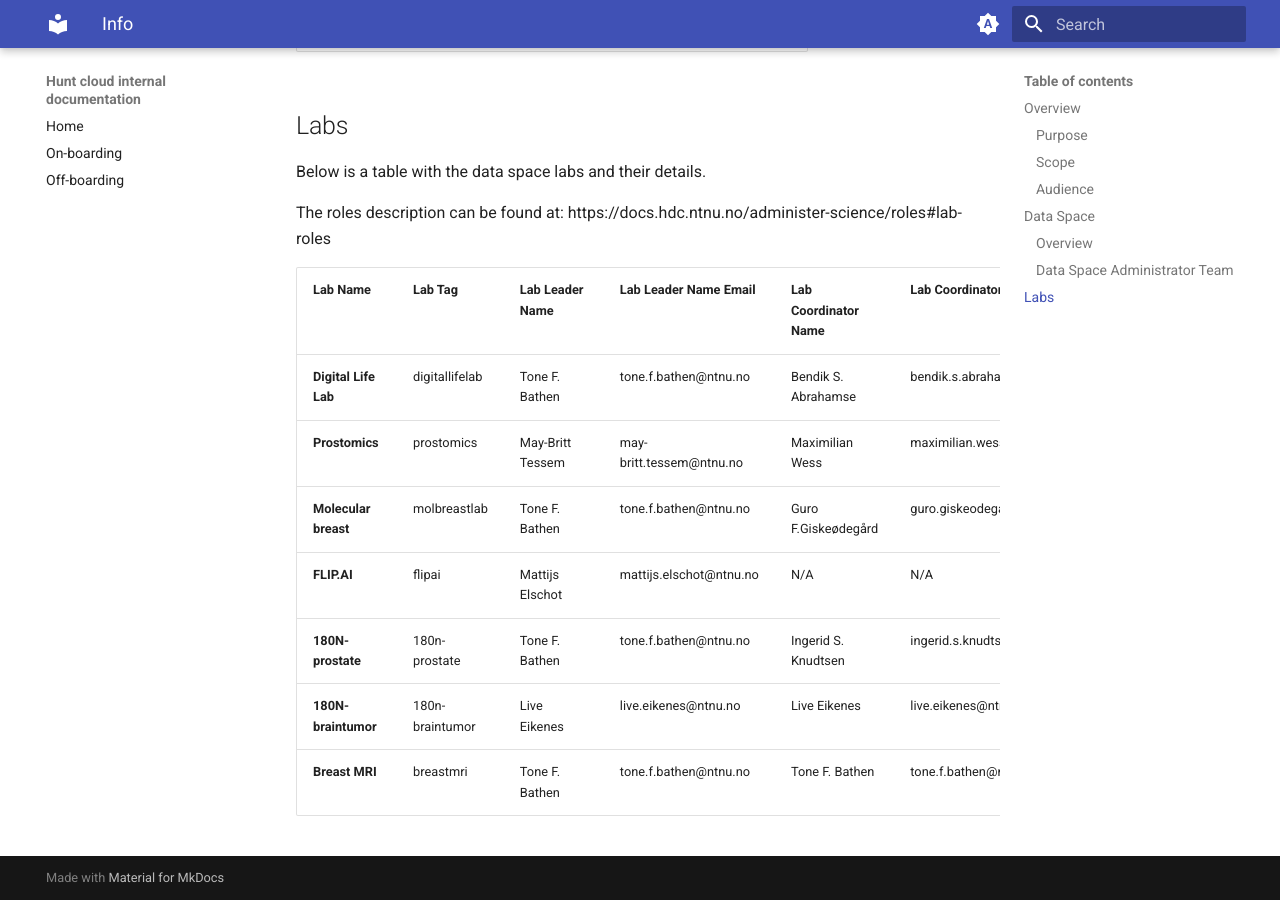
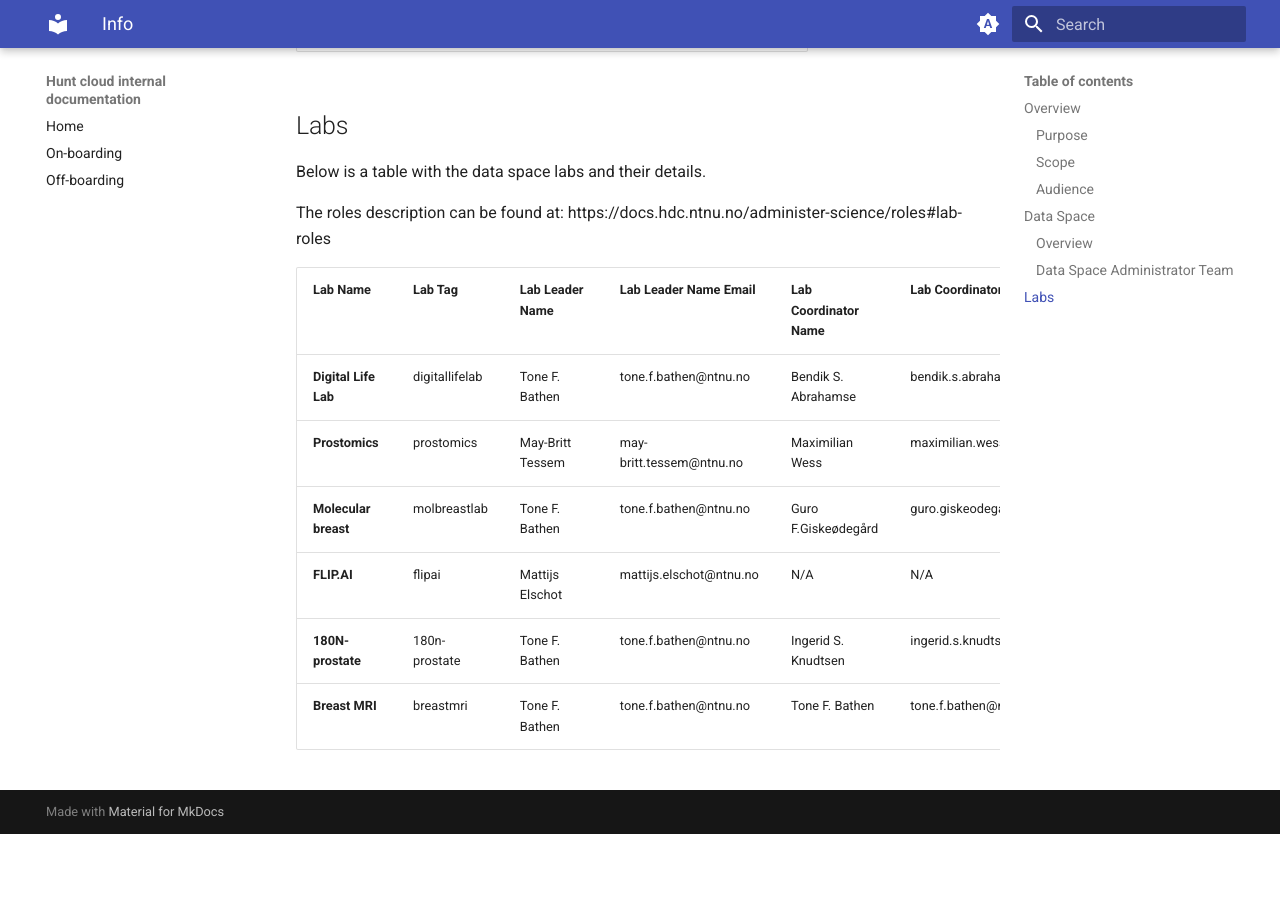
Before and after one commit to skarrea/HC-docs, an MkDocs documentation site: the page built from docs/info.md, in a window 1280 px wide and 900 px high, scrolled down 1208 px. Built offline with MkDocs 1.6.1 and Material for MkDocs 9.7.7, drawn with Linux system fonts in a browser that asks for light colours; after the commit the page ends 2042 px from its top, so only the background shows below that.

Commit message:
Updated info

```diff
--- a/docs/info.md
+++ b/docs/info.md
@@ -43,12 +43,11 @@ Below is a table with the data space labs and their details.
 
 The roles description can be found at: https://docs.hdc.ntnu.no/administer-science/roles#lab-roles
 
-| Lab Name             | Lab Tag         | Lab Leader Name  | Lab Leader Name Email    | Lab Coordinator Name | Lab Coordinator Email       |
-| -------------------- | --------------- | ---------------- | ------------------------ | -------------------- | --------------------------- |
-| **Digital Life Lab** | digitallifelab  | Tone F. Bathen   | tone.f.bathen@ntnu.no    | Bendik S. Abrahamse  | bendik.s.abrahamsen@ntnu.no |
-| **Prostomics**       | prostomics      | May-Britt Tessem | may-britt.tessem@ntnu.no | Maximilian Wess      | maximilian.wess@ntnu.no     |
-| **Molecular breast** | molbreastlab    | Tone F. Bathen   | tone.f.bathen@ntnu.no    | Guro F.Giskeødegård  | guro.giskeodegard@ntnu.no   |
-| **FLIP.AI**          | flipai          | Mattijs Elschot  | mattijs.elschot@ntnu.no  | N/A                  | N/A                         |
-| **180N-prostate**    | 180n-prostate   | Tone F. Bathen   | tone.f.bathen@ntnu.no    | Ingerid S. Knudtsen  | ingerid.s.knudtsen@ntnu.no  |
-| **180N-braintumor**  | 180n-braintumor | Live Eikenes     | live.eikenes@ntnu.no     | Live Eikenes         | live.eikenes@ntnu.no        |
-| **Breast MRI**       | breastmri       | Tone F. Bathen   | tone.f.bathen@ntnu.no    | Tone F. Bathen       | tone.f.bathen@ntnu.no       |
+| Lab Name             | Lab Tag        | Lab Leader Name  | Lab Leader Name Email    | Lab Coordinator Name | Lab Coordinator Email       |
+| -------------------- | -------------- | ---------------- | ------------------------ | -------------------- | --------------------------- |
+| **Digital Life Lab** | digitallifelab | Tone F. Bathen   | tone.f.bathen@ntnu.no    | Bendik S. Abrahamse  | bendik.s.abrahamsen@ntnu.no |
+| **Prostomics**       | prostomics     | May-Britt Tessem | may-britt.tessem@ntnu.no | Maximilian Wess      | maximilian.wess@ntnu.no     |
+| **Molecular breast** | molbreastlab   | Tone F. Bathen   | tone.f.bathen@ntnu.no    | Guro F.Giskeødegård  | guro.giskeodegard@ntnu.no   |
+| **FLIP.AI**          | flipai         | Mattijs Elschot  | mattijs.elschot@ntnu.no  | N/A                  | N/A                         |
+| **180N-prostate**    | 180n-prostate  | Tone F. Bathen   | tone.f.bathen@ntnu.no    | Ingerid S. Knudtsen  | ingerid.s.knudtsen@ntnu.no  |
+| **Breast MRI**       | breastmri      | Tone F. Bathen   | tone.f.bathen@ntnu.no    | Tone F. Bathen       | tone.f.bathen@ntnu.no       |
```
